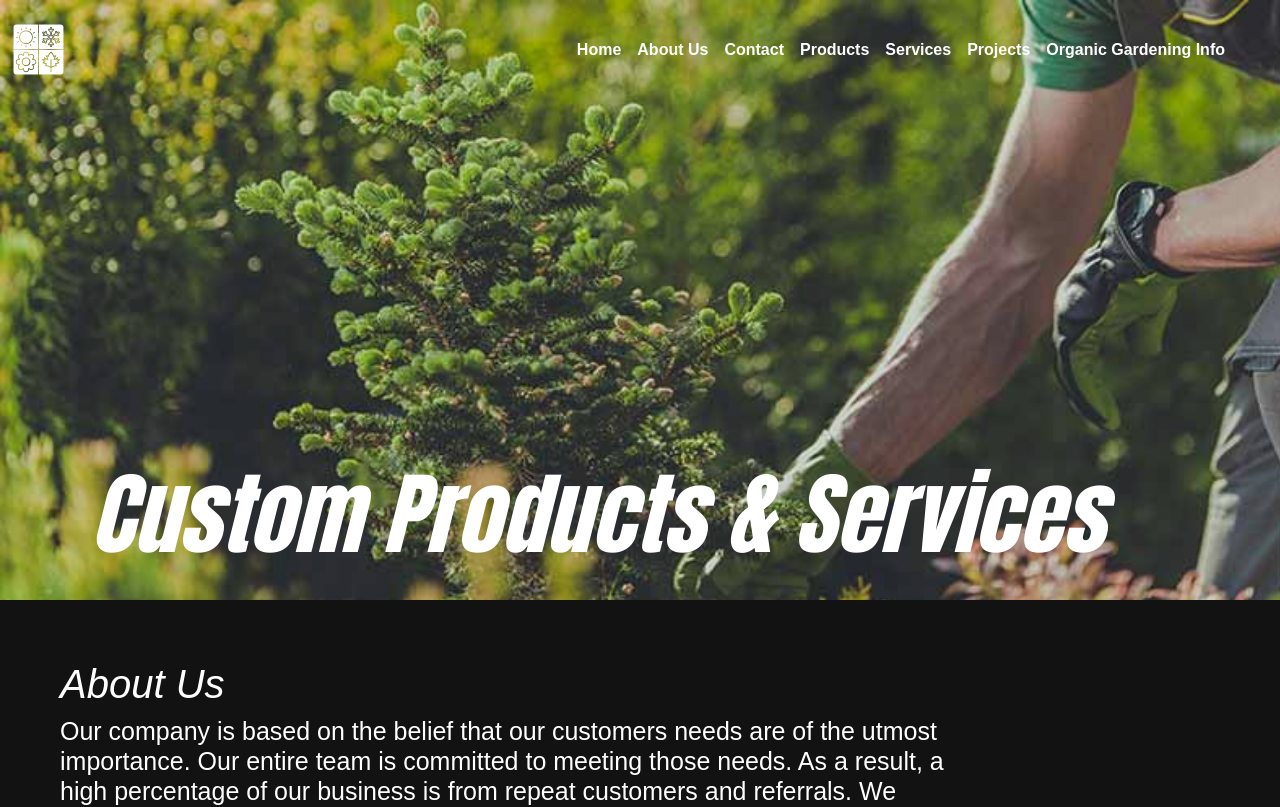
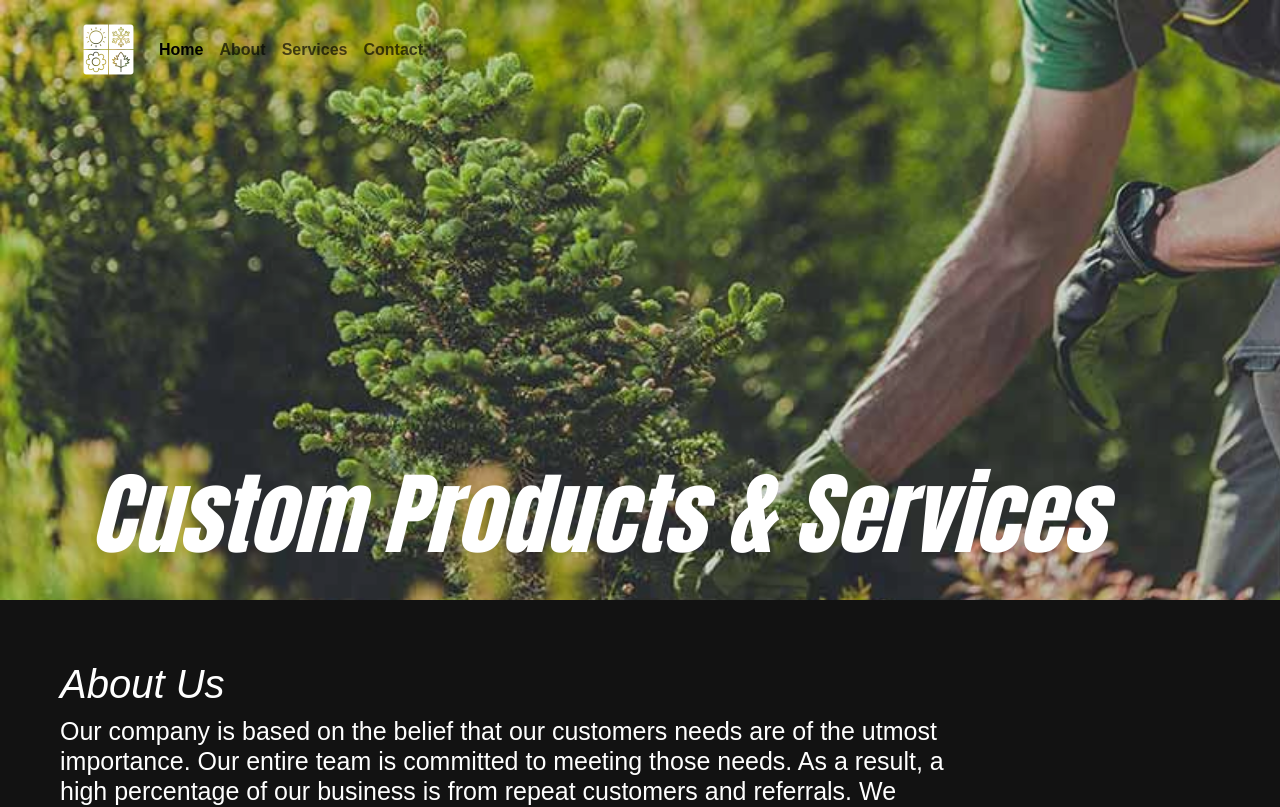
Before and after one commit to MikeAtwood/custom-products, a React (Vite) app: page /contact in a window 1280 px wide. Shown: the top 807 px of the page. Built offline with nearby package versions, Linux system fonts and the light colour scheme.

Commit message:
updated home/contact id

```diff
--- a/package.json
+++ b/package.json
@@ -14,9 +14,11 @@
     "animate.css": "^4.1.1",
     "bootstrap": "^5.3.1",
     "react": "^18.2.0",
+    "react-bootstrap": "^2.8.0",
     "react-dom": "^18.2.0",
     "react-responsive-carousel": "^3.2.23",
-    "react-router-dom": "^6.15.0"
+    "react-router-dom": "^6.16.0",
+    "react-router-hash-link": "^2.4.3"
   },
   "devDependencies": {
     "@types/react": "^18.2.15",
--- a/src/App.jsx
+++ b/src/App.jsx
@@ -1,7 +1,7 @@
 import './App.css'
 import './index.css'
 import 'bootstrap/dist/css/bootstrap.min.css';
-import Navbar from './components/Navbar'
+import NavBar from './components/Navbar'
 import Home from './components/Home';
 import Hero from './components/Hero';
 import About from './components/About';
@@ -11,14 +11,13 @@ import Services from './components/Services';
 // import Projects from './components/Projects';
 // import Info from './components/Info';
 import Footer from './components/Footer'
-import Router from './Router.jsx'
 
 function App() {
 
   return (
     <div className='main-container'>
-     <Router />
-      <Navbar />
+
+      <NavBar />
       <Home />
      <Hero />
      <About />
--- a/src/components/Contact.jsx
+++ b/src/components/Contact.jsx
@@ -4,7 +4,7 @@ import 'animate.css'
 
 const Contact = () => {
     return (
-        <div className="contact">
+        <section className="contact" id='contact'>
             <div className="left-content">
                 <h2 className="animate__animated animate__bounce">Contact Us</h2>
                 <p>Phone: 612-782-6930</p>
@@ -20,7 +20,7 @@ const Contact = () => {
                 <img src={locationImg} />
             </div>
 
-        </div>
+        </section>
     )
 }
 
--- a/src/components/Hero.jsx
+++ b/src/components/Hero.jsx
@@ -1,10 +1,11 @@
 import '../App.css'
+
 
 const Hero = () => {
     return (
-        <div className='hero-container'>
+        <section className='hero-container' id="home">
             <h1>Custom Products & Services</h1>
-        </div>
+        </section>
     )
 }
 
--- a/src/components/Navbar.jsx
+++ b/src/components/Navbar.jsx
@@ -1,57 +1,58 @@
 import { useEffect, useState } from 'react'
 import Logo from '../assets/img/logo.png'
 import 'bootstrap/dist/css/bootstrap.min.css';
+import { Navbar, Container, Nav } from 'react-bootstrap'
+// import { BrowserRouter as Router } from 'react-router-dom';
 
-const Navbar = () => {
-    const [navbarClass, setNavbarClass] = useState('')
+const NavBar = () => {
+  const [activeLink, setActiveLink] = useState("home")
+    const [scrolled, setScrolled] = useState(false)
 
     useEffect(() => {
-        const handleScroll = () => {
-            if (window.scrollY > 0) {
-                setNavbarClass('scrolled')
+        const onScroll = () => {
+            if (window.scrollY > 50) {
+                setScrolled(true)
             } else {
-                setNavbarClass('')
+                setScrolled(false)
             }
         }
 
-        window.addEventListener('scroll', handleScroll)
+        window.addEventListener('scroll', onScroll)
 
         return () => {
-            window.removeEventListener('scroll', handleScroll)
+            window.removeEventListener('scroll', onScroll)
         }
     }, [])
+
+    const onUpdateActiveLink = (value) => {
+      setActiveLink(value);
+  }
   return (
-    // <nav className={`navbar navbar-expand-lg bg-light ${navbarClass}`}>
-    <nav className={`navbar navbar-expand-lg bg-transparent ${navbarClass}`}>
-      <div className="container-fluid">
-        <a className="navbar-brand text-white" href="/home">
-          <img src={Logo} />
-        </a>
-        <button
-          className="navbar-toggler"
-          type="button"
-          data-bs-toggle="collapse"
-          data-bs-target="#navbarNavAltMarkup"
-          aria-controls="navbarNavAltMarkup"
-          aria-expanded="false"
-          aria-label="Toggle navigation"
-        >
-          <span className="navbar-toggler-icon"></span>
-        </button>
-        <div className="collapse navbar-collapse" id="navbarNavAltMarkup">
-          <div className="navbar-nav ms-auto">
-            <a className="nav-link active text-white" aria-current="page" href="/home">Home</a>
-            <a className="nav-link text-white" href="/about">About Us</a>
-            <a className="nav-link text-white" href="/contact">Contact</a>
-            <a className="nav-link text-white" href="/products">Products</a>
-            <a className="nav-link text-white" href="/about">Services</a>
-            <a className="nav-link text-white" href="/about">Projects</a>
-            <a className="nav-link text-white" href="/about">Organic Gardening Info</a>
-          </div>
-        </div>
-      </div>
-    </nav>
+    // <Router>
+      <Navbar expand="lg" className={scrolled ? "scrolled": ""}>
+        <Container className="container-fluid">
+          <Navbar.Brand href="#home">
+            <img src={Logo} alt='Logo'/>
+          </Navbar.Brand>
+          <Navbar.Toggle aria-controls="basic-navbar-nav">
+              <span className="navbar-toggler-icon"></span>
+          </Navbar.Toggle>
+          <Navbar.Collapse id="basic-navbar-nav">
+          <Nav className="me-auto">
+            <Nav.Link href="#home" className={activeLink === "home" ? "active navbar-link" : "navbar-link"} onClick={() => onUpdateActiveLink("home")}>Home</Nav.Link>
+            <Nav.Link href="#about" className={activeLink === "about" ? "active navbar-link" : "navbar-link"} onClick={() => onUpdateActiveLink("home")}>About</Nav.Link>
+            <Nav.Link href="#services" className={activeLink === "services" ? "active navbar-link" : "navbar-link"} onClick={() => onUpdateActiveLink("home")}>Services</Nav.Link>
+            <Nav.Link href="#contact" className={activeLink === "contact" ? "active navbar-link" : "navbar-link"} onClick={() => onUpdateActiveLink("home")}>Contact</Nav.Link>
+            {/* <Nav.Link href="#skills" className={activeLink === "skills" ? "active navbar-link" : "navbar-link"} onClick={() => onUpdateActiveLink("skills")}>Skills</Nav.Link>
+            <Nav.Link href="#projects" className={activeLink === "project" ? "active navbar-link" : "navbar-link"} onClick={() => onUpdateActiveLink("projects")}>Projects</Nav.Link> */}
+          </Nav>
+          </Navbar.Collapse>
+
+        </Container>
+      </Navbar>
+    // </Router>
+
 
   );
 };
-export default Navbar;
+export default NavBar;
```
Also changed, not shown: 1 other file (tests, documents, lock files or other folders).
